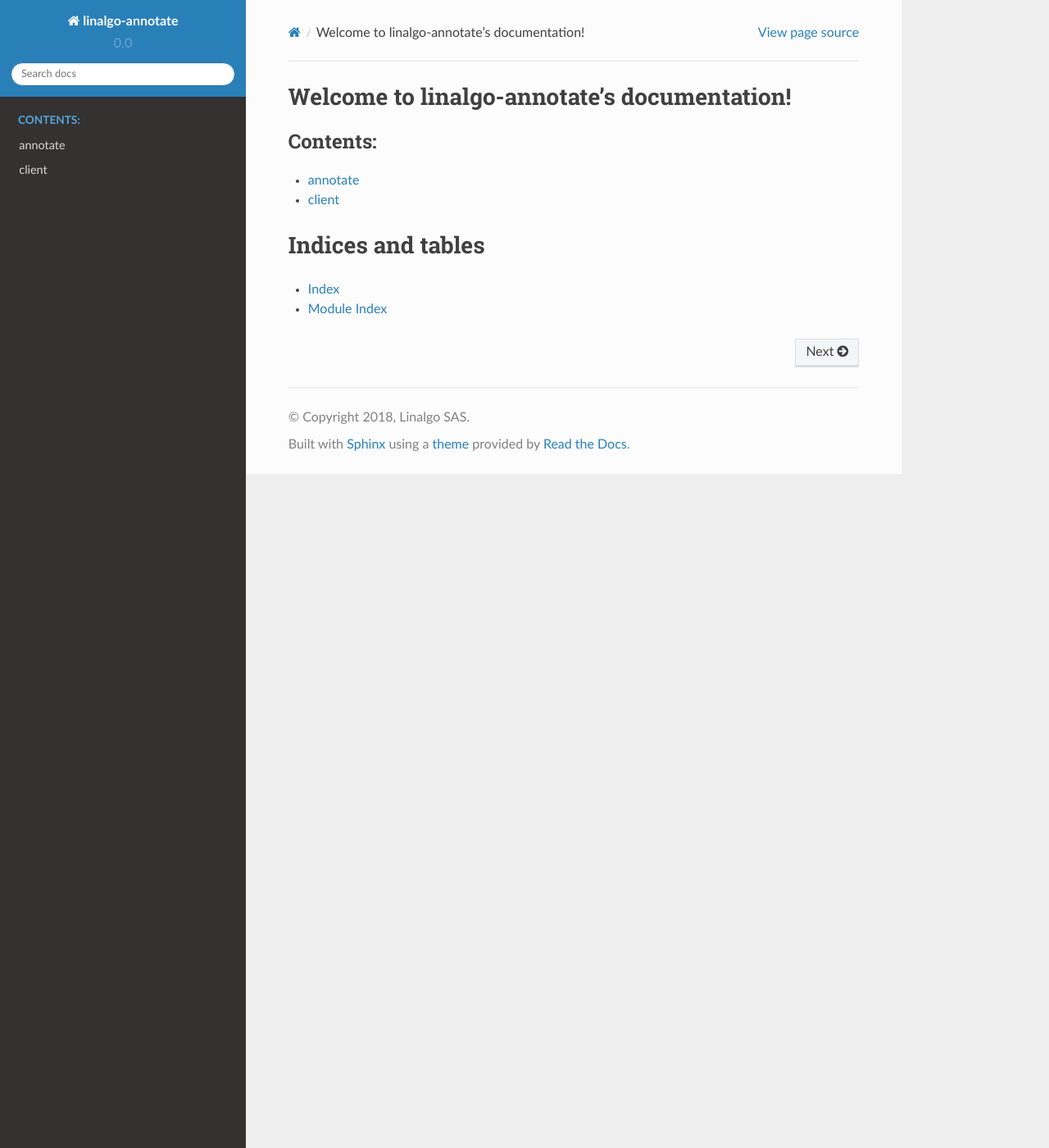
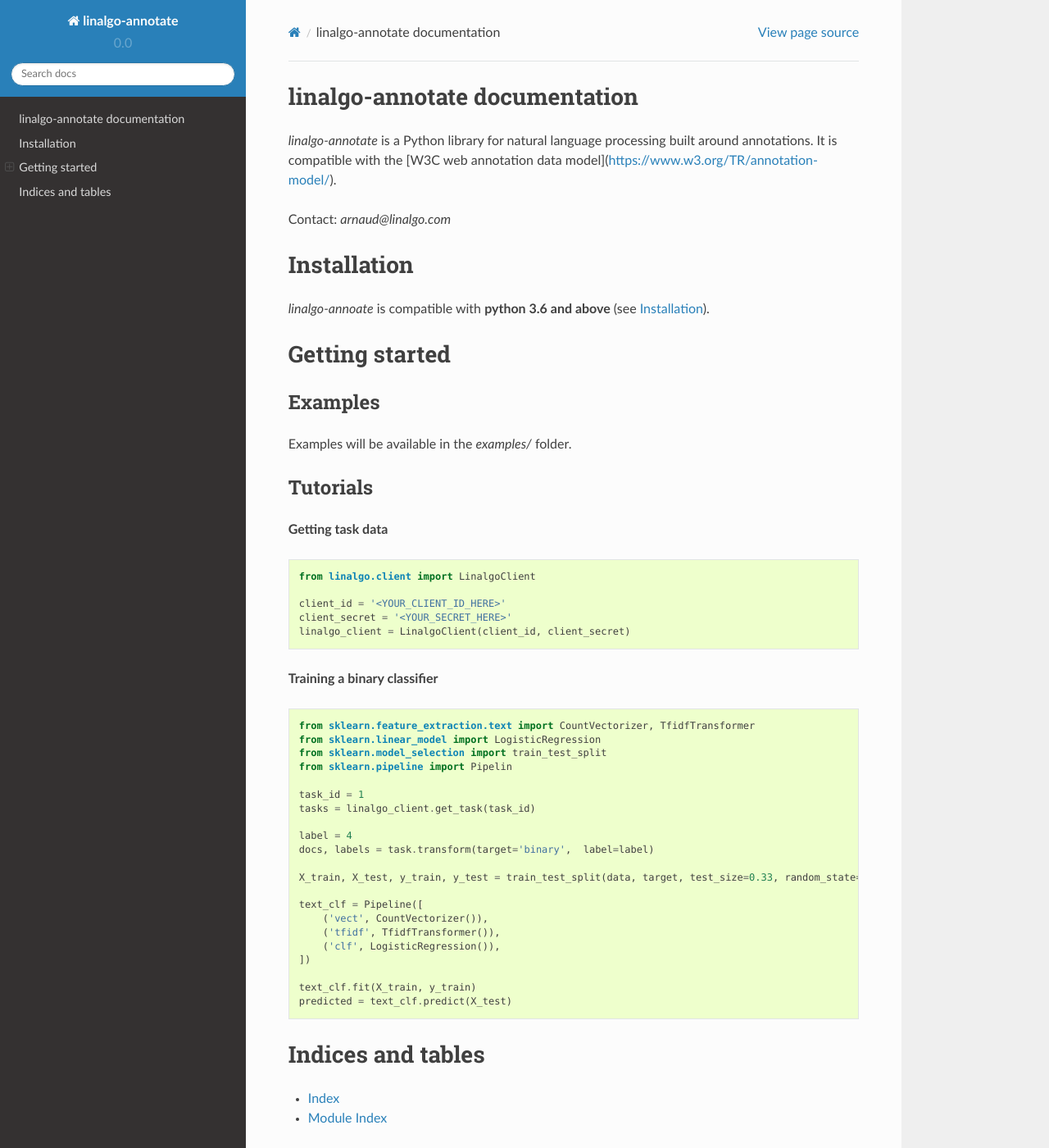
Before and after one commit to linalgo/linhub-sdk, a Sphinx documentation site: the page built from doc/index.rst, in a window 1280 px wide and 1400 px high. Shown: the whole window at 82% size. Built offline with Sphinx 7.4.7 and the Read the Docs theme 2.0.0, drawn with Linux system fonts in a browser that asks for light colours.

Commit message:
ENH Updated documentation

```diff
--- a/doc/index.rst
+++ b/doc/index.rst
@@ -3,15 +3,71 @@
    You can adapt this file completely to your liking, but it should at least
    contain the root `toctree` directive.
 
-Welcome to linalgo-annotate's documentation!
-============================================
+linalgo-annotate documentation
+==============================
+
+`linalgo-annotate` is a Python library for natural language processing built
+around annotations. It is compatible with the [W3C web annotation data model](https://www.w3.org/TR/annotation-model/).
+
+Contact: `arnaud@linalgo.com`
+
+Installation
+============
+
+`linalgo-annoate` is compatible with **python 3.6 and above**
+(see :ref:`install_page`).
+
+Getting started
+===============
+
+Examples
+--------
+
+Examples will be available in the `examples/` folder.
+
+Tutorials
+---------
+
+**Getting task data**
+
+.. code-block:: python
+
+    from linalgo.client import LinalgoClient
+
+    client_id = '<YOUR_CLIENT_ID_HERE>'
+    client_secret = '<YOUR_SECRET_HERE>'
+    linalgo_client = LinalgoClient(client_id, client_secret)
+
+**Training a binary classifier**
+
+.. code-block:: python
+
+    from sklearn.feature_extraction.text import CountVectorizer, TfidfTransformer
+    from sklearn.linear_model import LogisticRegression
+    from sklearn.model_selection import train_test_split
+    from sklearn.pipeline import Pipelin
+
+    task_id = 1
+    tasks = linalgo_client.get_task(task_id)
+
+    label = 4
+    docs, labels = task.transform(target='binary',  label=label)
+
+    X_train, X_test, y_train, y_test = train_test_split(data, target, test_size=0.33, random_state=42)
+
+    text_clf = Pipeline([
+        ('vect', CountVectorizer()),
+        ('tfidf', TfidfTransformer()),
+        ('clf', LogisticRegression()),
+    ])
+
+    text_clf.fit(X_train, y_train)
+    predicted = text_clf.predict(X_test)
+
 
 .. toctree::
    :maxdepth: 2
    :caption: Contents:
-
-   annotate
-   client
 
 
 Indices and tables
```
Also changed, not shown: doc/install.rst (added, +41 -0 lines), doc/getting_started.rst (added).
